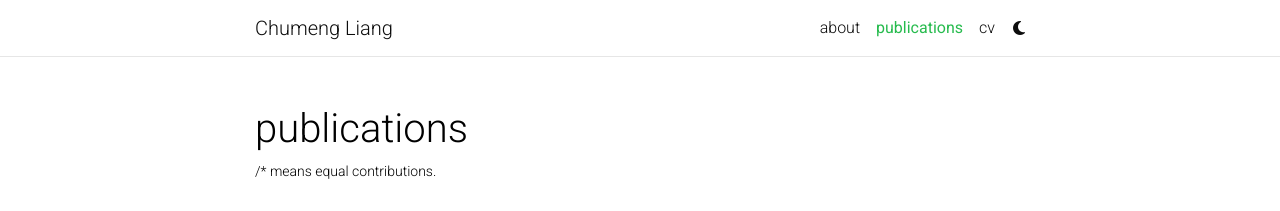
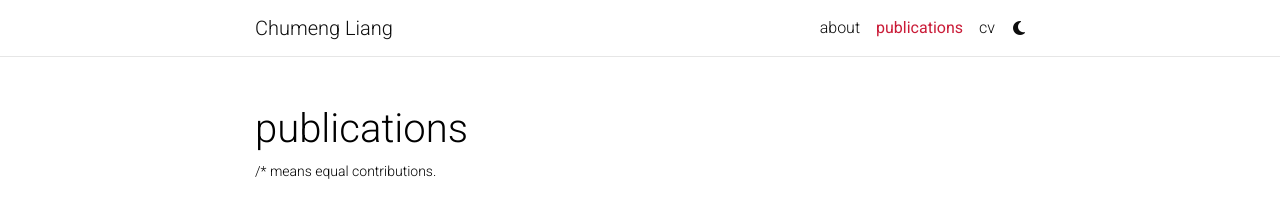
Before and after one commit to caradryanl/caradryanl.github.io, a Jekyll site: the page built from _pages/publications.md, in a window 1280 px wide. Shown: the top 211 px of the page. Built offline with Jekyll 4.4.1, drawn with Linux system fonts in a browser that asks for light colours; full-size pictures stand in for the smaller copies a plugin makes; comment, search, counter and statistics services are not loaded; a style sheet for code colours, icons or effects is not loaded; grey boxes are pictures that could not be loaded.

Commit message:
[feat] change the theme color

```diff
--- a/_sass/_themes.scss
+++ b/_sass/_themes.scss
@@ -9,8 +9,8 @@
   --global-text-color-light: #{$grey-color};
   // --global-theme-color: #{$purple-color};
   // --global-hover-color: #{$purple-color};
-  --global-theme-color: #1cb845;
-  --global-hover-color: #1cb845;
+  --global-theme-color: #C8102E;
+  --global-hover-color: #C8102E;
   --global-hover-text-color: #{$white-color};
   --global-footer-bg-color: #{$grey-color-dark};
   --global-footer-text-color: #{$grey-color-light};
```
